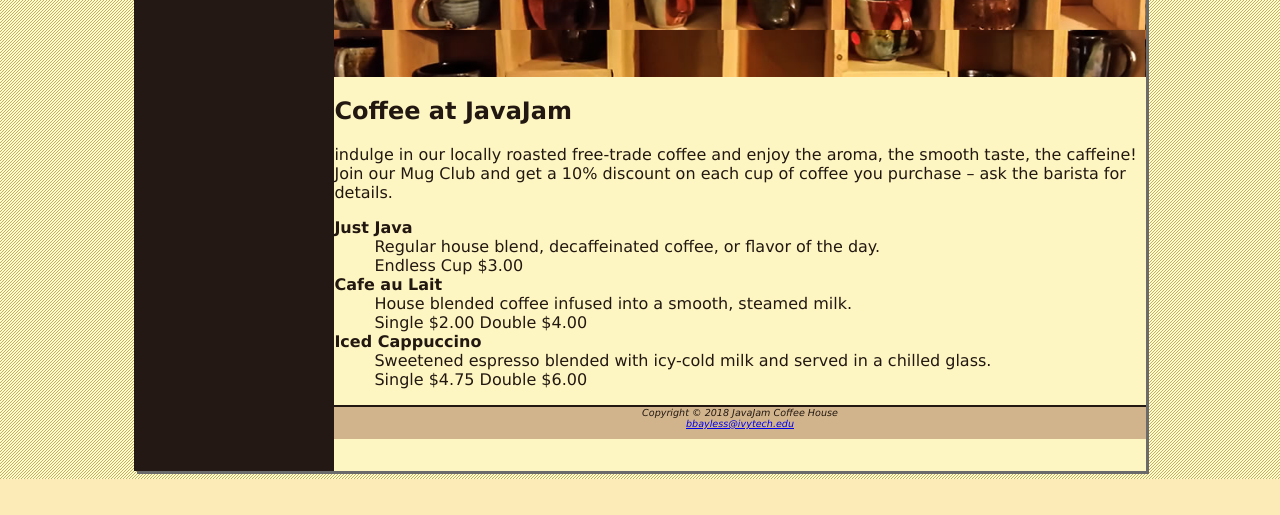
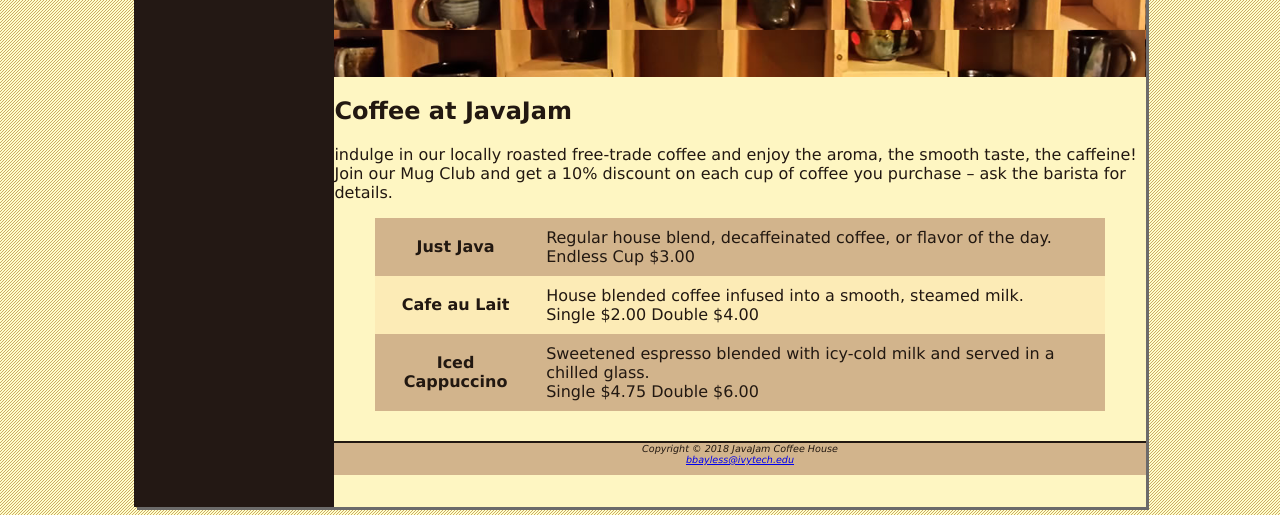
Before and after one commit to zbshadow/JavaJam, a plain HTML site: page menu.html in a window 1280 px wide. Shown: the part 355-870 px from the top of the page. Before the commit the page ends 834 px from the top, so only its background shows below. Drawn offline with Linux system fonts and the light colour scheme.

Commit message:
Changes to menu.html to use a table for menu items

```diff
--- a/menu.html
+++ b/menu.html
@@ -29,23 +29,29 @@
                     the caffeine! Join our Mug Club and get a 10% discount on each cup of coffee you
                     purchase &#8211; ask the barista for details.
                 </p>
-                <dl>
-                    <dt><strong>Just Java</strong></dt>
-                    <dd>
+                <table>
+                    <tr>
+                        <th>Just Java</th>
+                        <td>
                             Regular house blend, decaffeinated coffee, or flavor of the day. <br>
                             Endless Cup $3.00
-                    </dd>
-                    <dt><strong>Cafe au Lait</strong></dt>
-                    <dd>
+                        </td>
+                    </tr>
+                    <tr>
+                        <th>Cafe au Lait</th>
+                        <td>
                             House blended coffee infused into a smooth, steamed milk. <br>
                             Single $2.00 Double $4.00
-                    </dd>
-                    <dt><strong>Iced Cappuccino</strong></dt>
-                    <dd>
+                        </td>
+                    </tr>
+                    <tr>
+                        <th>Iced Cappuccino</th>
+                        <td>
                             Sweetened espresso blended with icy-cold milk and served in a chilled glass. <br>
                             Single $4.75 Double $6.00
-                    </dd>
-                </dl>
+                        </td>
+                    </tr>
+                </table>
                 <div>
                     <footer>
                         Copyright © 2018 JavaJam Coffee House<br>
--- a/style.css
+++ b/style.css
@@ -140,6 +140,24 @@ img {
     display: inline;
 }
 
+table {
+    margin-left: auto;
+    margin-right: auto;
+    width: 90%;
+    border-spacing: 0;
+    background-color: #d2b48c;
+    margin-bottom: 30px; /*I hated the way the table touched the footer so I added a margin-bottom to fix the spacing.*/
+}
+
+td, th {
+    padding: 10px;
+}
+
+tr:nth-of-type(2){
+    background-color: #fcebb6;
+}
+
+/*Format for mobile. Not adjusted for table in menu page.*/
 @media only screen and (max-width: 1024px){
     body{
         margin: 0;
```
Lines whose indentation alone changed are shown as unchanged.
